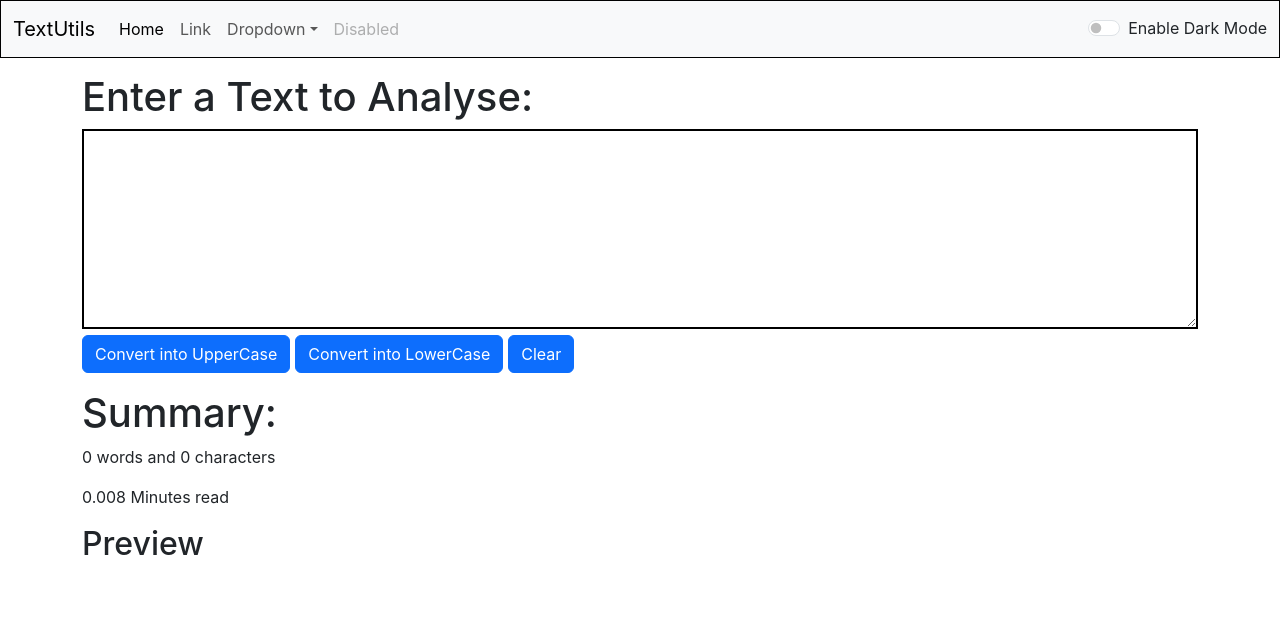
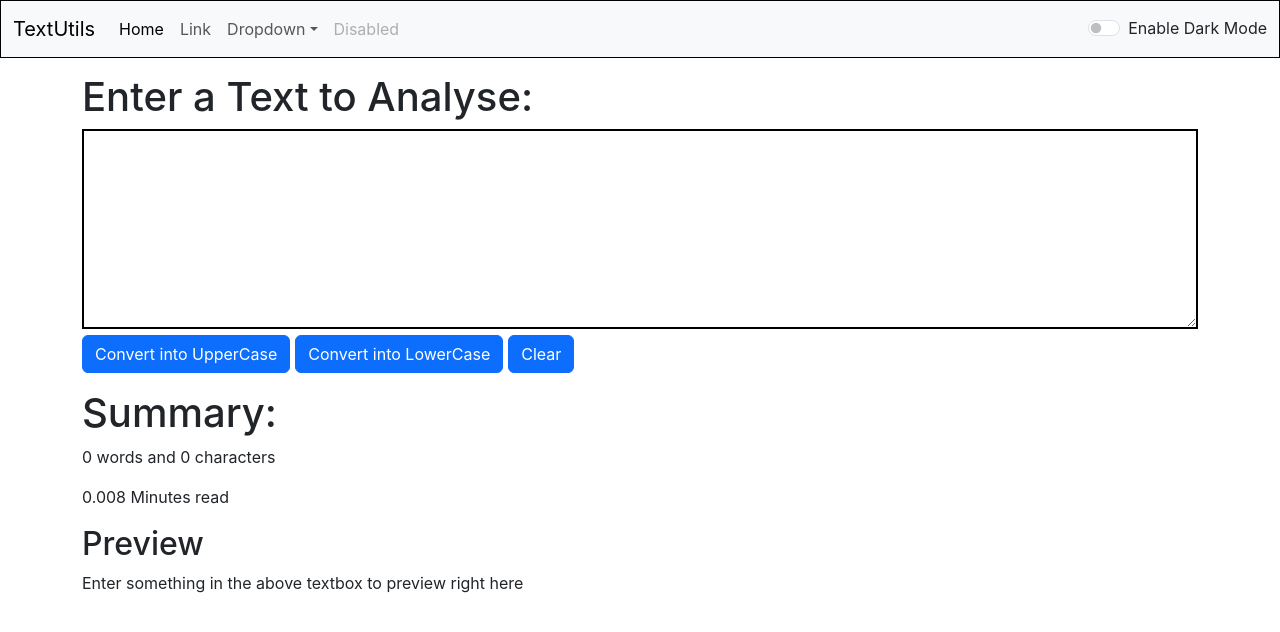
Before and after one commit to gehlotnikhil/TextUtils-React, a React (Create React App) app: page / in a window 1280 px wide. Shown: the top 632 px of the page. Built offline with nearby package versions, Linux system fonts and the light colour scheme.

Commit message:
"Preview Updated"

```diff
--- a/src/component/TextForm.js
+++ b/src/component/TextForm.js
@@ -39,7 +39,7 @@ export default function TextForm(props) {
         </p>
         <p>{0.008*text.split(" ").length} Minutes read</p>
         <h2>Preview</h2>
-        <p>{text}</p>
+        <p>{text.length>0?text:"Enter something in the above textbox to preview right here"}</p>
       </div>
     </>
   );
```
